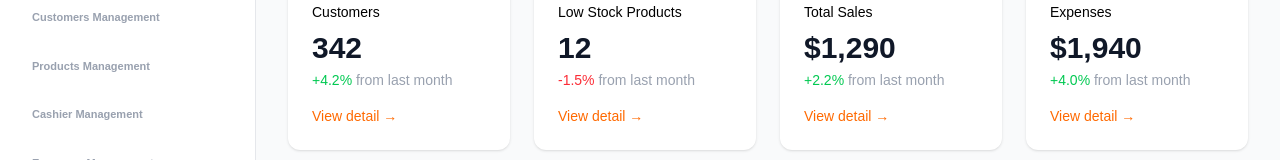
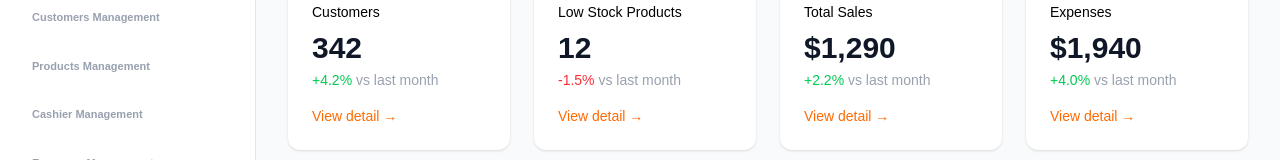
Before and after one commit to LTI-INTERNS/pos-micro-sass, a Next.js app: page /overview in a window 1280 px wide. Shown: the part 180-340 px from the top of the page. Built offline with nearby package versions, Linux system fonts and the light colour scheme.

Commit message:
Fix:(Stat Card) change common Star card and overview page

```diff
--- a/app/components/Admin/common/StatCard.tsx
+++ b/app/components/Admin/common/StatCard.tsx
@@ -3,7 +3,9 @@ type StatCardProps = {
   value: string;
   percentage: string;
   trend: 'up' | 'down';
+  caption?: string;
   showDetailButton?: boolean;
+  onDetailClick?: () => void;
 };
 
 export default function StatCard({
@@ -11,26 +13,31 @@ export default function StatCard({
   value,
   percentage,
   trend,
+  caption,
   showDetailButton = true,
+  onDetailClick,
 }: StatCardProps) {
-  const isUp = trend === 'up';
+  const showTrend = Boolean(percentage) && Boolean(trend);
 
   return (
     <div className="bg-white rounded-xl p-6 shadow-sm flex flex-col justify-between">
       <div>
         <h3 className="text-sm font-medium text-black">{title}</h3>
         <p className="mt-2 text-3xl font-semibold text-gray-900">{value}</p>
-        <p
-          className={`mt-1 text-sm ${
-            isUp ? 'text-green-500' : 'text-red-500'
-          }`}
-        >
-          {percentage} <span className="text-gray-400">from last month</span>
-        </p>
+        {showTrend && (
+          <p className={`mt-1 text-sm ${trend === "up" ? "text-green-500" : "text-red-500"}`}>
+            {percentage}
+            {caption && <span className="text-gray-400"> {caption}</span>}
+          </p>
+        )}
       </div>
 
       {showDetailButton && (
-        <button className="mt-4 text-sm font-medium text-orange-500 flex items-center gap-1">
+        <button
+          type="button"
+          onClick={onDetailClick}
+          className="mt-4 text-sm font-medium text-orange-500 flex items-center gap-1"
+        >
           View detail →
         </button>
       )}
--- a/app/components/Admin/overview/StatCardGrid.tsx
+++ b/app/components/Admin/overview/StatCardGrid.tsx
@@ -11,6 +11,8 @@ export default function StatCardGrid() {
           value={card.value}
           percentage={card.percentage}
           trend={card.trend as 'up' | 'down'}
+          caption={card.caption}
+          showDetailButton={true}
         />
       ))}
     </div>
--- a/app/overview/mock/mockData.ts
+++ b/app/overview/mock/mockData.ts
@@ -6,24 +6,28 @@ export const statCards = [
     value: "342",
     percentage: "+4.2%",
     trend: "up",
+    caption: "vs last month",
   },
   {
     title: "Low Stock Products",
     value: "12",
     percentage: "-1.5%",
     trend: "down",
+    caption: "vs last month",
   },
   {
     title: "Total Sales",
     value: "$1,290",
     percentage: "+2.2%",
     trend: "up",
+    caption: "vs last month",
   },
   {
     title: "Expenses",
     value: "$1,940",
     percentage: "+4.0%",
     trend: "up",
+    caption: "vs last month",
   },
 ];
 
```
